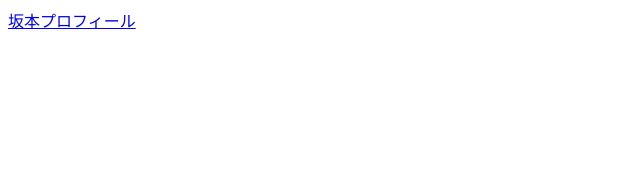
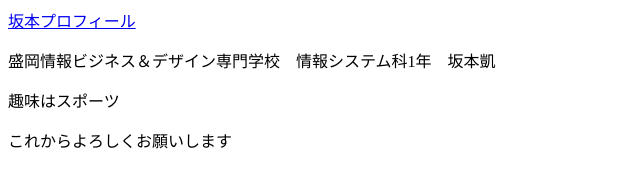
Before and after one commit to gai-manji/-, a plain HTML site: page profile_A.html in a window 1280 px wide. Shown: the whole page, without its empty margins (0-640 px from the left). Drawn offline with Linux system fonts and the light colour scheme.

Commit message:
プロフィール

```diff
--- a/profile_A.html
+++ b/profile_A.html
@@ -7,5 +7,9 @@
 </head>
 <body>
     <a href="http://127.0.0.1:5500/index.html">坂本プロフィール</a>
+    <p>盛岡情報ビジネス＆デザイン専門学校　情報システム科1年　坂本凱
+    </p>
+    <p>趣味はスポーツ</p>
+    <p>これからよろしくお願いします</p>
 </body>
 </html>
```
